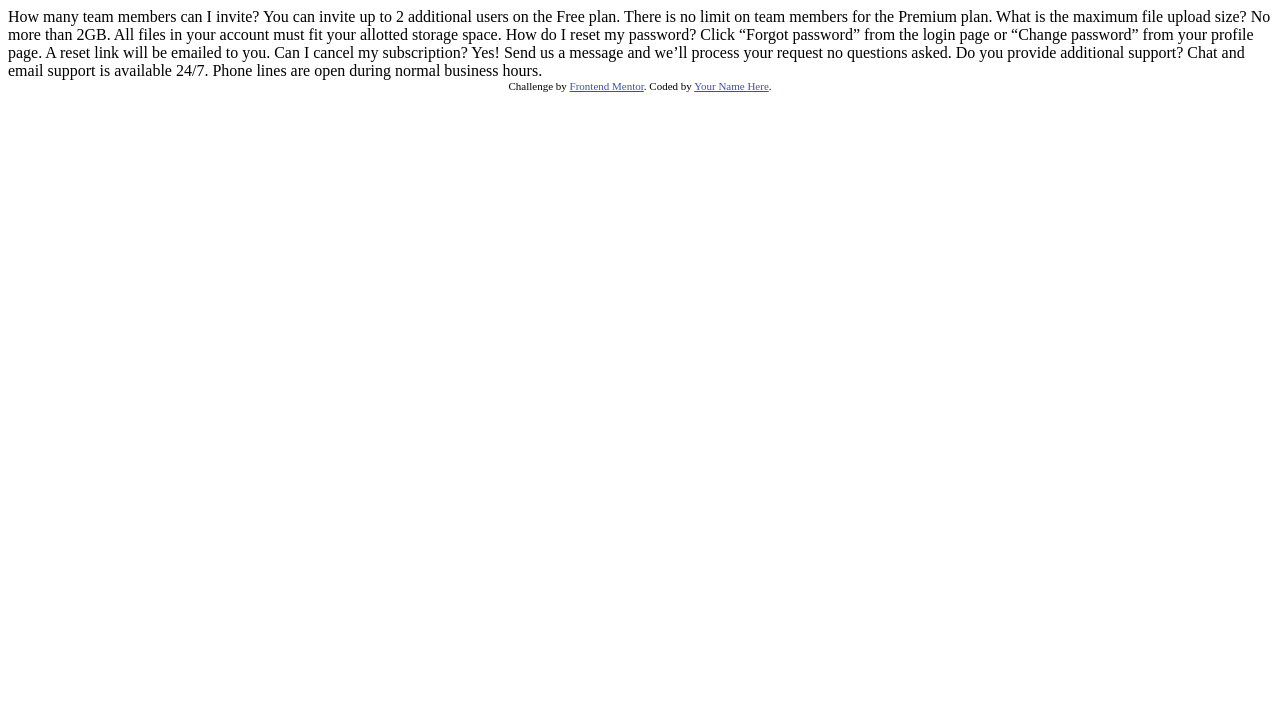
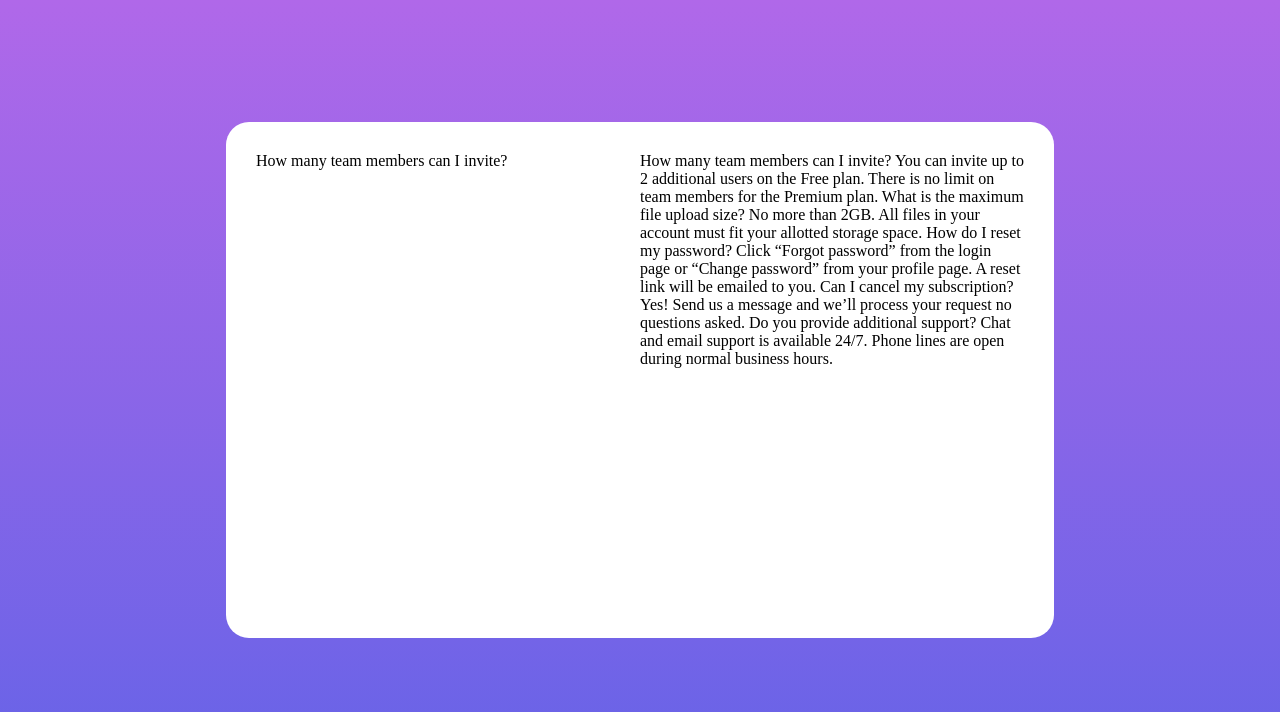
Before and after one commit to MichaelArayaMurcia/FAQ-accordion-card, a plain HTML site: page faq-accordion-card-main/index.html in a window 1280 px wide. Drawn offline with Linux system fonts and the light colour scheme.

Commit message:
Ya setee el layout principal, el siguiente paso sera poner la imagen y luego trabajar en el efecto de acordeon.

```diff
--- a/faq-accordion-card-main/index.html
+++ b/faq-accordion-card-main/index.html
@@ -8,13 +8,16 @@
 
   <title>Frontend Mentor | FAQ Accordion Card</title>
 
-  <!-- Feel free to remove these styles or customise in your own stylesheet 👍 -->
-  <style>
-    .attribution { font-size: 11px; text-align: center; }
-    .attribution a { color: hsl(228, 45%, 44%); }
-  </style>
+  <link rel="stylesheet" href="styles.css">
+
 </head>
 <body>
+  <div class="container">
+    <div class="cardContainer">
+      <div class="cardContainer-leftBox">
+        How many team members can I invite?
+      </div>
+      <div class="cardContainer-rightBox">
         How many team members can I invite?
         You can invite up to 2 additional users on the Free plan. There is no limit on
         team members for the Premium plan.
@@ -31,10 +34,10 @@
 
         Do you provide additional support?
         Chat and email support is available 24/7. Phone lines are open during normal business hours.
+      </div>
+    </div>
+  </div>
 
-  <div class="attribution">
-    Challenge by <a href="https://www.frontendmentor.io?ref=challenge" target="_blank">Frontend Mentor</a>.
-    Coded by <a href="#">Your Name Here</a>.
-  </div>
+
 </body>
 </html>
--- /dev/null
+++ b/faq-accordion-card-main/styles.css
@@ -0,0 +1,33 @@
+body {
+    height: 100%;
+    margin: 0;
+    background-repeat: no-repeat;
+    background-attachment: fixed;
+    background-image: linear-gradient(to bottom, #B068E9, #6463E7);
+}
+
+.container {
+    display: flex;
+    height: 95vh;
+    align-items: center;
+    justify-content: center;
+    /* border: solid red; */
+}
+
+.cardContainer {
+    height: 60%;
+    width: 60%;
+    background-color: white;
+    /* border: solid green; */
+    border-radius: 23px;
+    display: flex;
+    padding: 30px;
+}
+
+.cardContainer-leftBox {
+    width: 100%;
+}
+
+.cardContainer-rightBox {
+    width: 100%;
+}
```
Also changed, not shown: faq-accordion-card-main/main.js (added). Lines whose indentation alone changed are shown as unchanged.
